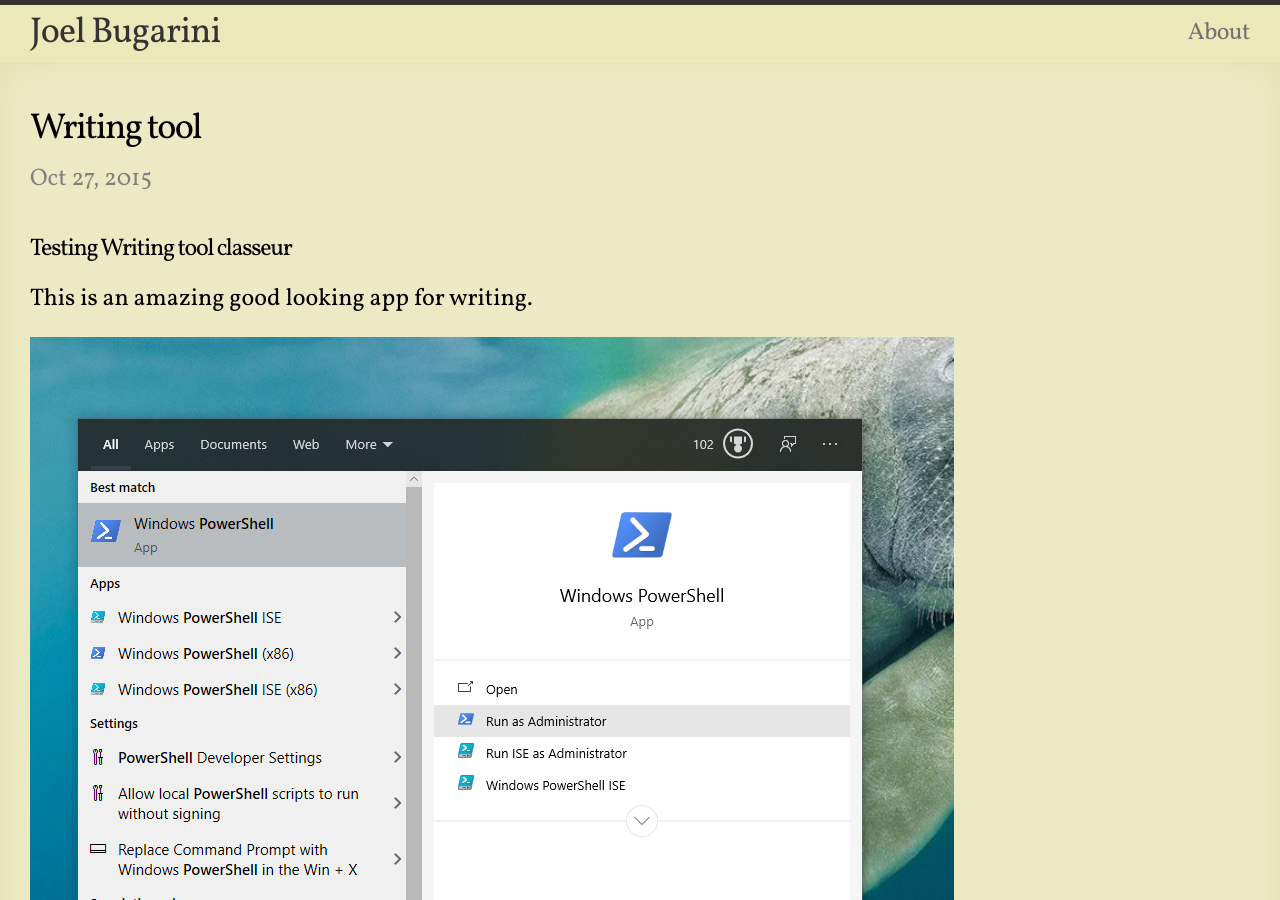
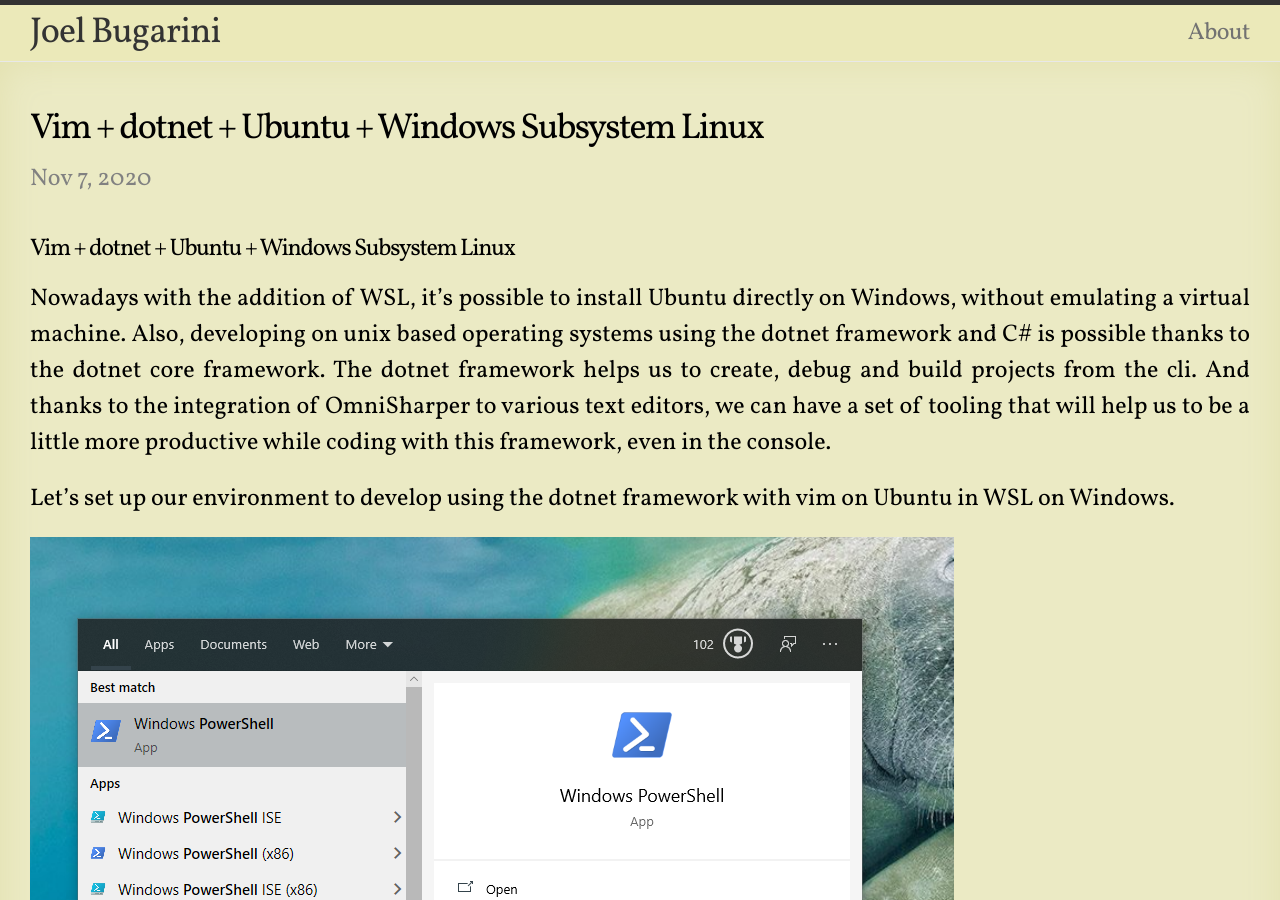
Before and after one commit to joelbugarini/joelbugarini.github.io, a Jekyll site: the page built from _posts/2015-10-27-Writing-Tool.markdown, in a window 1280 px wide and 900 px high. Built offline with Jekyll 4.4.1, drawn with Linux system fonts in a browser that asks for light colours; comment, search, counter and statistics services are not loaded.

Commit message:
Update 2015-10-27-Writing-Tool.markdown

```diff
--- a/_posts/2015-10-27-Writing-Tool.markdown
+++ b/_posts/2015-10-27-Writing-Tool.markdown
@@ -1,12 +1,14 @@
 ---
 layout: post
-title:  "Writing tool"
-date:   2015-10-27 23:20:51
-categories: tools
+title:  "Vim + dotnet + Ubuntu + Windows Subsystem Linux"
+date:   2020-11-07 16:21:51
+categories: tutorial
 ---
-## Testing Writing tool classeur
+## Vim + dotnet + Ubuntu + Windows Subsystem Linux
 
-This is an amazing good looking app for writing.
+Nowadays with the addition of WSL, it's possible to install Ubuntu directly on Windows, without emulating a virtual machine. Also, developing on unix based operating systems using the dotnet framework and C# is possible thanks to the dotnet core framework. The dotnet framework helps us to create, debug and build projects from the cli. And thanks to the integration of OmniSharper to various text editors, we can have a set of tooling that will help us to be a little more productive while coding with this framework, even in the console.
+
+Let's set up our environment to develop using the dotnet framework with vim on Ubuntu in WSL on Windows.
 
 ![powershell]({{ site.url }}/assets/powershell.png)
 
```
